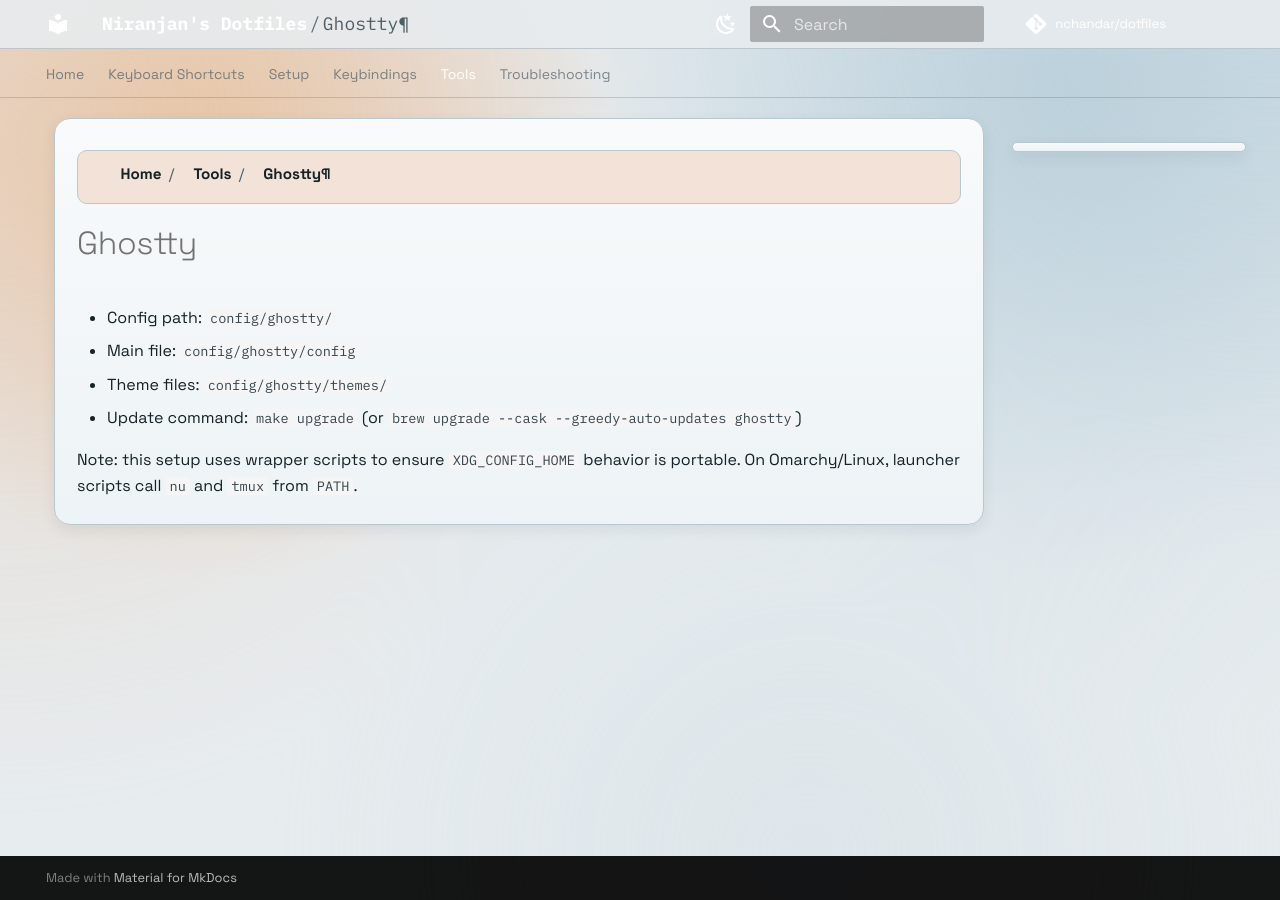
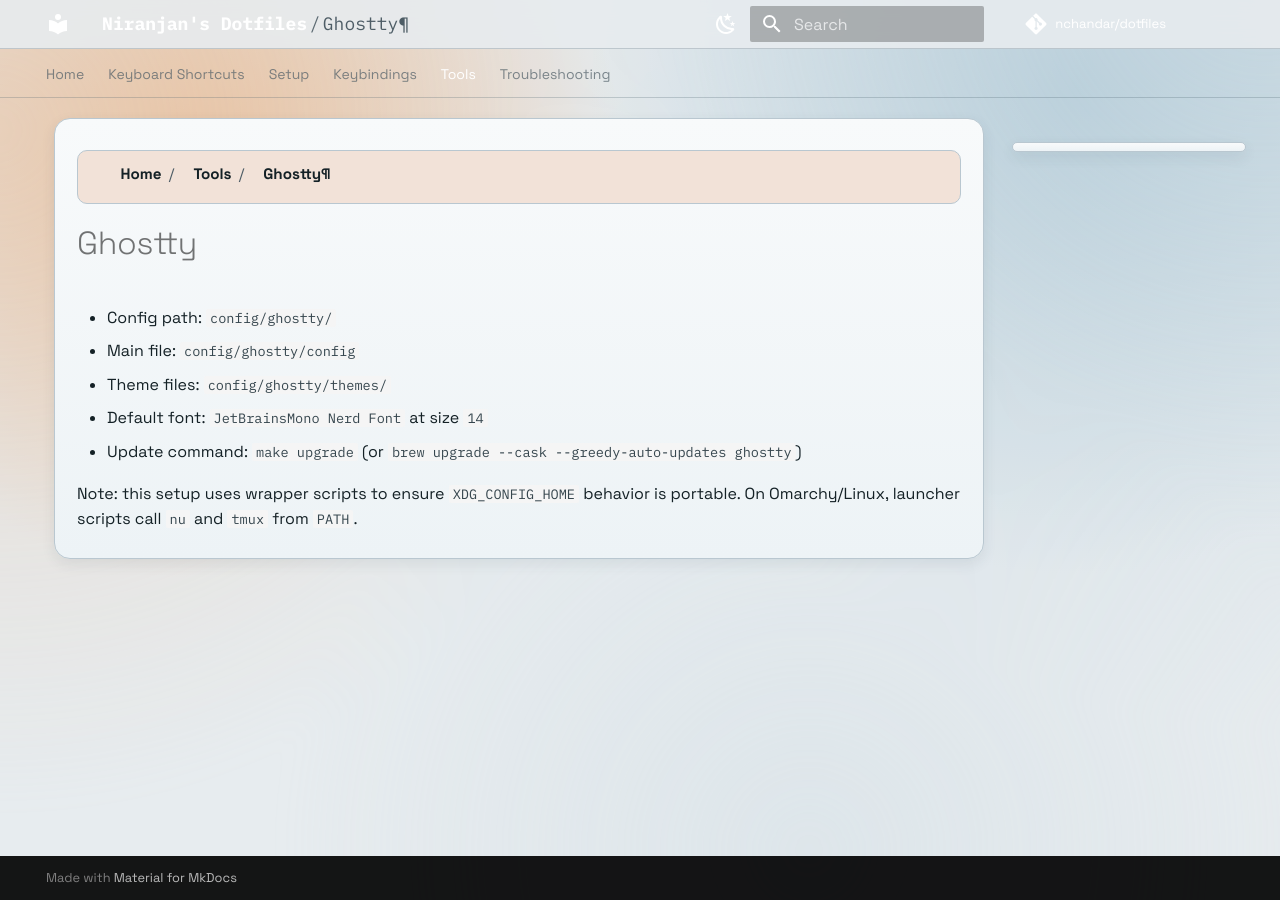
Before and after one commit to nchandar/dotfiles, an MkDocs documentation site: the page built from docs/tools/ghostty.md, in a window 1280 px wide. Built offline with MkDocs 1.6.1 and Material for MkDocs 9.7.7, drawn with Linux system fonts in a browser that asks for light colours; comment, search, counter and statistics services are not loaded.

Commit message:
change terminal font size

```diff
--- a/docs/tools/ghostty.md
+++ b/docs/tools/ghostty.md
@@ -3,6 +3,7 @@
 - Config path: `config/ghostty/`
 - Main file: `config/ghostty/config`
 - Theme files: `config/ghostty/themes/`
+- Default font: `JetBrainsMono Nerd Font` at size `14`
 - Update command: `make upgrade` (or `brew upgrade --cask --greedy-auto-updates ghostty`)
 
 Note: this setup uses wrapper scripts to ensure `XDG_CONFIG_HOME` behavior is portable.
```
Also changed, not shown: 1 other file.
